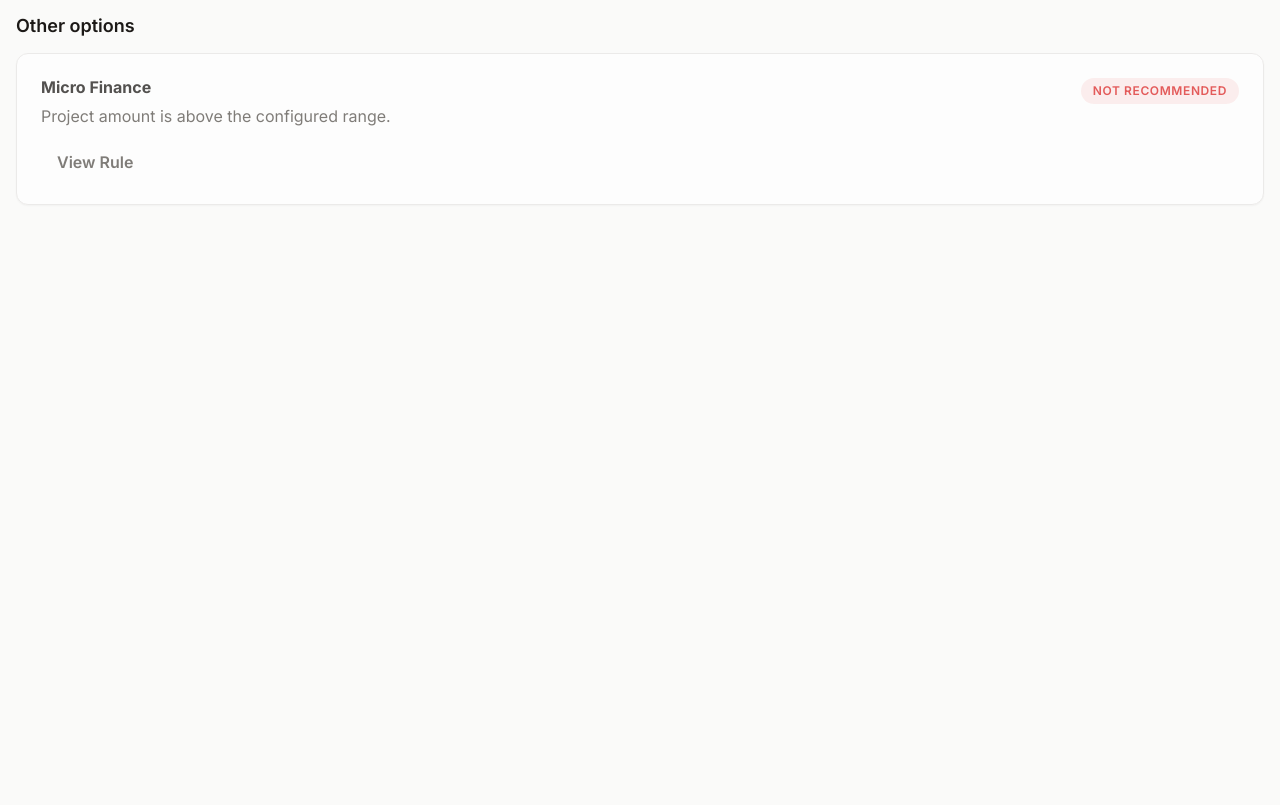
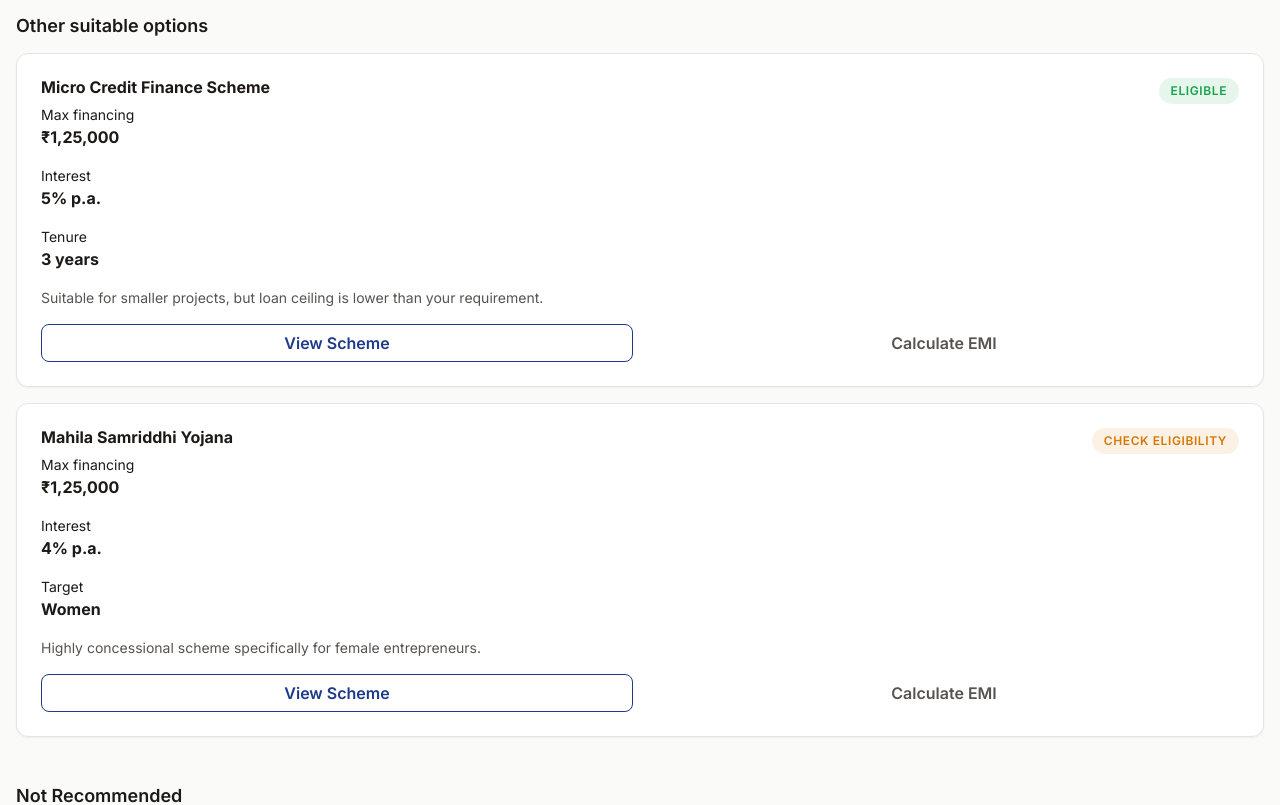
Before and after one commit to amayy05/saarthi, a React (Vite) app: page /matches in a window 1280 px wide. Shown: the part 660-1465 px from the top of the page. Before the commit the page ends 881 px from the top, so only its background shows below. Built offline with nearby package versions, Linux system fonts and the light colour scheme.

Commit message:
feat: Make SchemeMatch dynamic based on AI intent

```diff
--- a/src/pages/Onboarding.jsx
+++ b/src/pages/Onboarding.jsx
@@ -14,21 +14,28 @@
   const [isProcessing, setIsProcessing] = useState(false);
   const [extractedData, setExtractedData] = useState(null);
 
+  const [errorMsg, setErrorMsg] = useState(null);
+
   const handleAiSubmit = async () => {
     setIsProcessing(true);
+    setErrorMsg(null);
 
     try {
-      // Direct call to local Ollama API
-      const response = await fetch('http://localhost:11434/api/generate', {
+      // Call through Vite proxy to avoid CORS issues
+      const response = await fetch('/api/generate', {
         method: 'POST',
         headers: { 'Content-Type': 'application/json' },
         body: JSON.stringify({
-          model: 'llama3.2', // Adjust if specific version tag is needed like llama3.2:latest
+          model: 'llama3.2',
           prompt: `Extract the following details from this text into a JSON object with keys: purpose, business_type, project_cost, family_income. Return ONLY valid JSON, nothing else. Text: "${aiInput}"`,
           stream: false,
           format: 'json'
         })
       });
+
+      if (!response.ok) {
+        throw new Error(`API Error: ${response.status}`);
+      }
 
       const data = await response.json();
       let parsed = JSON.parse(data.response);
@@ -36,6 +43,7 @@
       setStep(1); // Move to review step
     } catch (error) {
       console.error("Failed to parse via Ollama", error);
+      setErrorMsg("Could not connect to local Ollama (Llama 3.2). Using mock data instead for demonstration.");
       // Fallback for demo if Ollama isn't running
       setExtractedData({
         purpose: "Business",
@@ -43,7 +51,7 @@
         project_cost: "400000",
         family_income: "300000"
       });
-      setStep(1);
+      setTimeout(() => setStep(1), 2000);
     } finally {
       setIsProcessing(false);
     }
@@ -82,6 +90,12 @@
           >
             {isProcessing ? 'Understanding...' : 'Understand My Requirement'}
           </Button>
+
+          {errorMsg && (
+            <div className="mt-4 p-3 bg-gray rounded text-error text-small border border-error">
+              {errorMsg}
+            </div>
+          )}
         </Card>
       )}
 
@@ -110,7 +124,7 @@
 
           <div className="flex gap-4">
             <Button variant="secondary" onClick={() => setStep(0)}>Edit</Button>
-            <Button variant="primary" className="flex-1" onClick={() => navigate('/matches')}>Looks correct</Button>
+            <Button variant="primary" className="flex-1" onClick={() => navigate('/matches', { state: { profile: extractedData } })}>Looks correct</Button>
           </div>
         </Card>
       )}
--- a/src/pages/SchemeMatch.jsx
+++ b/src/pages/SchemeMatch.jsx
@@ -1,39 +1,61 @@
 import React from 'react';
-import { useNavigate } from 'react-router-dom';
+import { useNavigate, useLocation } from 'react-router-dom';
 import { Card } from '../components/ui/Card';
 import { StatusChip } from '../components/ui/StatusChip';
 import { Button } from '../components/ui/Button';
 
 export default function SchemeMatch() {
   const navigate = useNavigate();
+  const location = useLocation();
+  const profile = location.state?.profile;
 
-  return (
-    <div className="container mt-8">
-      <h2 className="mb-4">Your best match</h2>
+  // Check if intent is education/student
+  const isEducation =
+    profile?.purpose?.toLowerCase().includes('education') ||
+    profile?.purpose?.toLowerCase().includes('student') ||
+    profile?.business_type?.toLowerCase().includes('education') ||
+    profile?.business_type?.toLowerCase().includes('student');
 
-      <Card className="mb-8 border-l-4" style={{borderLeft: '4px solid var(--success)'}}>
+  // Education scheme data
+  const educationScheme = (
+    <>
+      <div className="flex justify-between mb-4">
+        <StatusChip status="recommended" icon="⭐">Recommended</StatusChip>
+        <span className="font-bold text-success">Match score 98%</span>
+      </div>
+      <h3 className="mb-4 text-primary">Educational Loan Scheme</h3>
+      <div className="grid grid-cols-3 gap-4 mb-6">
+        <div><div className="text-small text-muted">Max financing</div><div className="font-bold">₹20,00,000</div></div>
+        <div><div className="text-small text-muted">Interest</div><div className="font-bold">4% p.a.</div></div>
+        <div><div className="text-small text-muted">Target</div><div className="font-bold">Students</div></div>
+      </div>
+      <div className="mb-6 bg-gray p-4 rounded">
+        <h4 className="mb-2">Why this matches you</h4>
+        <ul className="list-disc pl-5">
+          <li>✓ You are a student seeking education funding</li>
+          <li>✓ Highly subsidized interest rate for SC students</li>
+        </ul>
+      </div>
+      <div className="flex gap-4">
+        <Button variant="secondary" className="flex-1" onClick={() => navigate('/matches')}>View Scheme</Button>
+        <Button variant="primary" className="flex-1" onClick={() => navigate('/simulator')}>Calculate EMI</Button>
+      </div>
+    </>
+  );
+
+  // Business scheme data
+  const businessScheme = (
+    <>
       <div className="flex justify-between mb-4">
         <StatusChip status="recommended" icon="⭐">Recommended</StatusChip>
         <span className="font-bold text-success">Match score 94%</span>
       </div>
-
       <h3 className="mb-4 text-primary">Term Loan</h3>
-
       <div className="grid grid-cols-3 gap-4 mb-6">
-          <div>
-            <div className="text-small text-muted">Max financing</div>
-            <div className="font-bold">₹5,00,000</div>
+        <div><div className="text-small text-muted">Max financing</div><div className="font-bold">₹5,00,000</div></div>
+        <div><div className="text-small text-muted">Interest</div><div className="font-bold">6% p.a.</div></div>
+        <div><div className="text-small text-muted">Tenure</div><div className="font-bold">5 years</div></div>
       </div>
-          <div>
-            <div className="text-small text-muted">Interest</div>
-            <div className="font-bold">6% p.a.</div>
-          </div>
-          <div>
-            <div className="text-small text-muted">Tenure</div>
-            <div className="font-bold">5 years</div>
-          </div>
-        </div>
-
       <div className="mb-6 bg-gray p-4 rounded">
         <h4 className="mb-2">Why this matches you</h4>
         <ul className="list-disc pl-5">
@@ -42,22 +64,78 @@
           <li>✓ Purpose is supported</li>
         </ul>
       </div>
-
       <div className="flex gap-4">
         <Button variant="secondary" className="flex-1" onClick={() => navigate('/matches')}>View Scheme</Button>
         <Button variant="primary" className="flex-1" onClick={() => navigate('/simulator')}>Calculate EMI</Button>
       </div>
+    </>
+  );
+
+  return (
+    <div className="container mt-8">
+      <h2 className="mb-4">Your best match</h2>
+
+      <Card className="mb-8 border-l-4" style={{borderLeft: '4px solid var(--success)'}}>
+        {isEducation ? educationScheme : businessScheme}
       </Card>
 
-      <h3 className="mb-4">Other options</h3>
+      <h3 className="mb-4">Other suitable options</h3>
+
+      <Card className="mb-4">
+        <div className="flex justify-between mb-2">
+          <h4>Micro Credit Finance Scheme</h4>
+          <StatusChip status="available">Eligible</StatusChip>
+        </div>
+        <div className="grid grid-cols-3 gap-4 mb-4 mt-2">
+          <div><div className="text-small text-muted">Max financing</div><div className="font-bold">₹1,25,000</div></div>
+          <div><div className="text-small text-muted">Interest</div><div className="font-bold">5% p.a.</div></div>
+          <div><div className="text-small text-muted">Tenure</div><div className="font-bold">3 years</div></div>
+        </div>
+        <p className="text-small text-muted mb-4">Suitable for smaller projects, but loan ceiling is lower than your requirement.</p>
+        <div className="flex gap-4">
+          <Button variant="secondary" className="flex-1" onClick={() => navigate('/matches')}>View Scheme</Button>
+          <Button variant="tertiary" className="flex-1" onClick={() => navigate('/simulator')}>Calculate EMI</Button>
+        </div>
+      </Card>
+
+      <Card className="mb-4">
+        <div className="flex justify-between mb-2">
+          <h4>Mahila Samriddhi Yojana</h4>
+          <StatusChip status="verify">Check Eligibility</StatusChip>
+        </div>
+        <div className="grid grid-cols-3 gap-4 mb-4 mt-2">
+          <div><div className="text-small text-muted">Max financing</div><div className="font-bold">₹1,25,000</div></div>
+          <div><div className="text-small text-muted">Interest</div><div className="font-bold">4% p.a.</div></div>
+          <div><div className="text-small text-muted">Target</div><div className="font-bold">Women</div></div>
+        </div>
+        <p className="text-small text-muted mb-4">Highly concessional scheme specifically for female entrepreneurs.</p>
+        <div className="flex gap-4">
+          <Button variant="secondary" className="flex-1" onClick={() => navigate('/matches')}>View Scheme</Button>
+          <Button variant="tertiary" className="flex-1" onClick={() => navigate('/simulator')}>Calculate EMI</Button>
+        </div>
+      </Card>
+
+      <h3 className="mb-4 mt-8">Not Recommended</h3>
+
+      {!isEducation ? (
         <Card className="mb-4 opacity-75">
           <div className="flex justify-between mb-2">
-          <h4>Micro Finance</h4>
-          <StatusChip status="unavailable">Not recommended</StatusChip>
+            <h4>Educational Loan Scheme</h4>
+            <StatusChip status="unavailable">Excluded</StatusChip>
           </div>
-        <p className="text-muted mb-4">Project amount is above the configured range.</p>
+          <p className="text-muted mb-4">Current requirement is business financing, not education.</p>
           <Button variant="tertiary">View Rule</Button>
         </Card>
+      ) : (
+        <Card className="mb-4 opacity-75">
+          <div className="flex justify-between mb-2">
+            <h4>Term Loan (Business)</h4>
+            <StatusChip status="unavailable">Excluded</StatusChip>
+          </div>
+          <p className="text-muted mb-4">Current requirement is education funding, not business financing.</p>
+          <Button variant="tertiary">View Rule</Button>
+        </Card>
+      )}
     </div>
   );
 }
--- a/vite.config.js
+++ b/vite.config.js
@@ -4,4 +4,12 @@
 // https://vite.dev/config/
 export default defineConfig({
   plugins: [react()],
+  server: {
+    proxy: {
+      '/api/generate': {
+        target: 'http://localhost:11434',
+        changeOrigin: true,
+      }
+    }
+  }
 })
```
Lines whose indentation alone changed are shown as unchanged.
